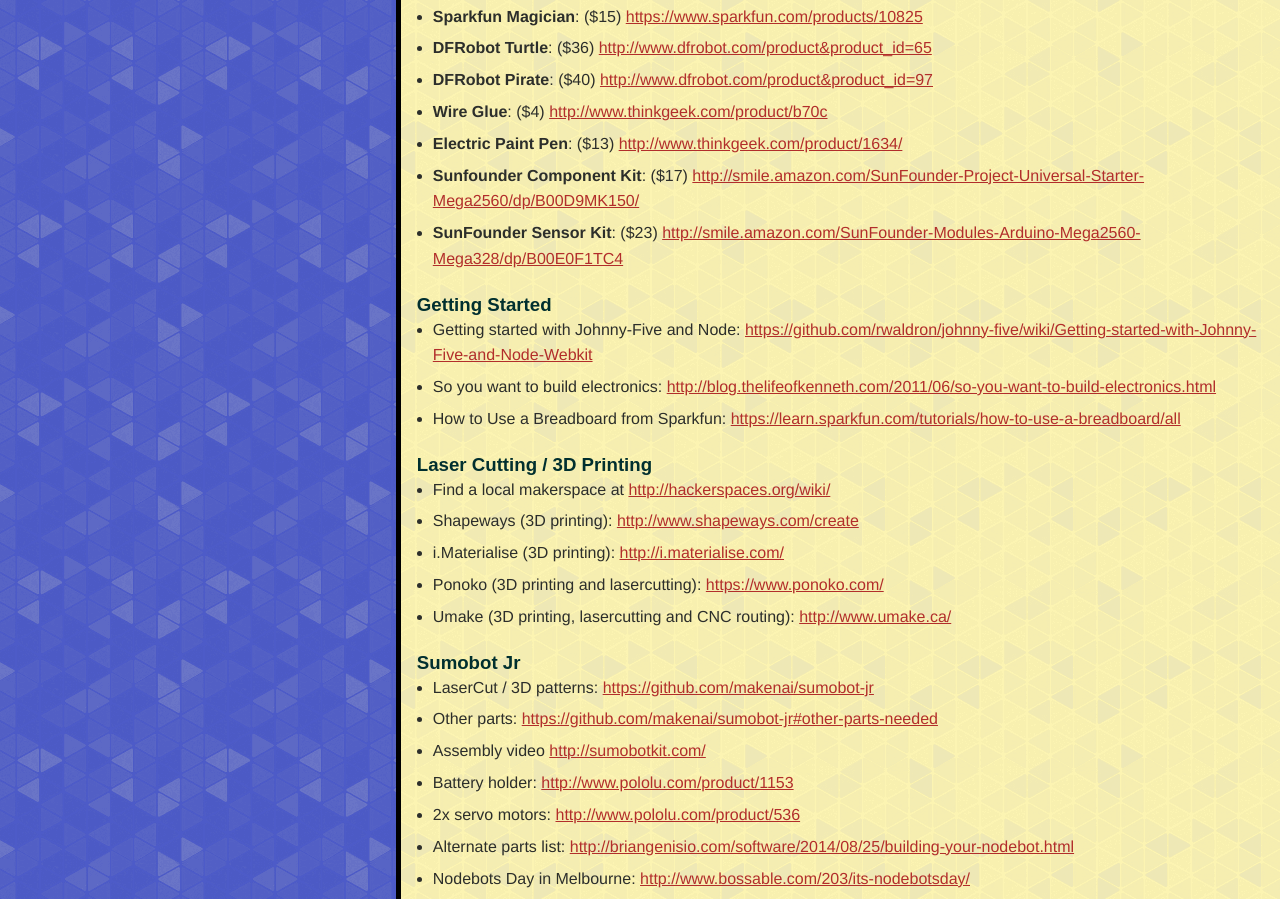
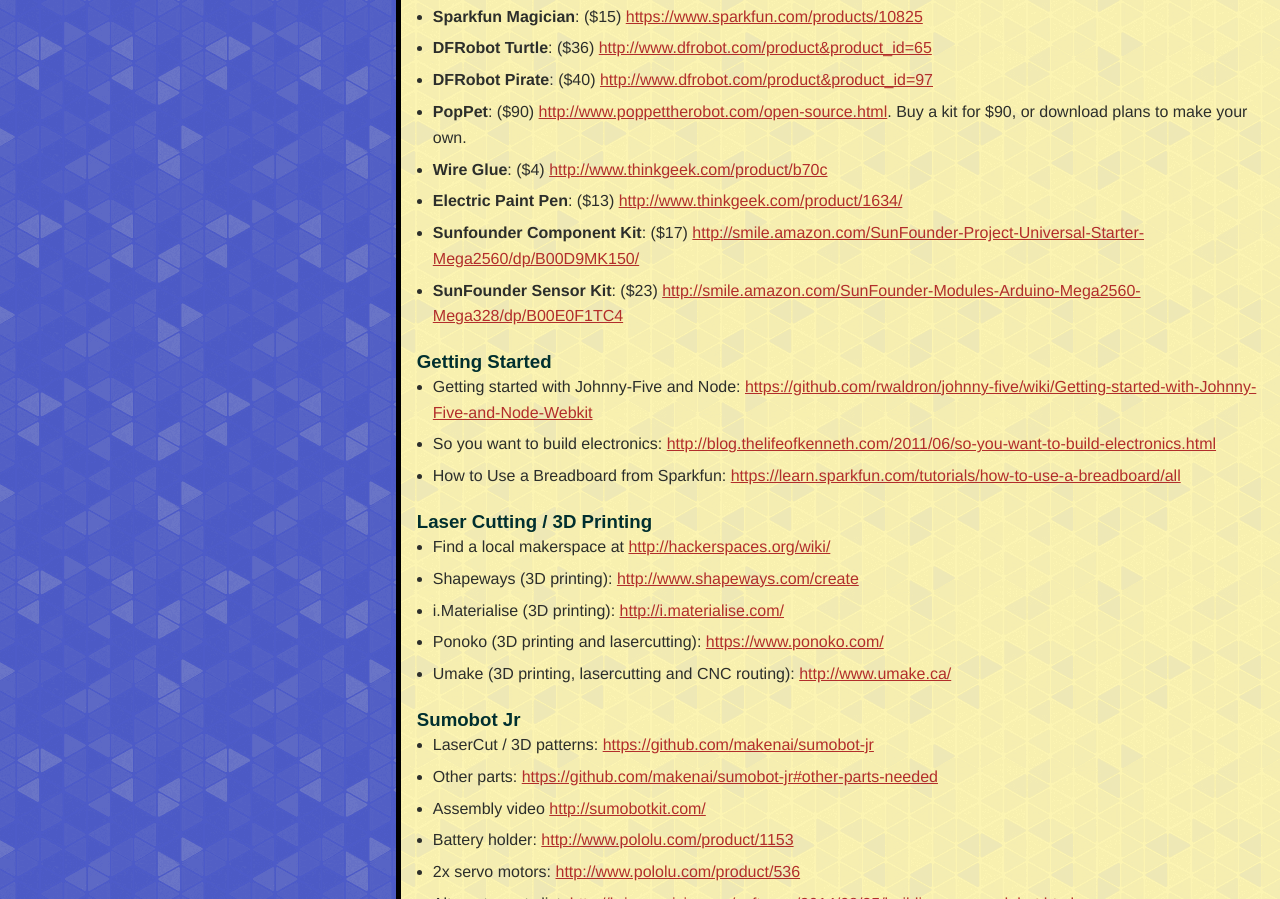
Before and after one commit to KatieK2/0-to-nodebots-links, a plain HTML site: page index.html in a window 1280 px wide. Shown: the part 1202-2101 px from the top of the page. Drawn offline with Linux system fonts and the light colour scheme; a web font is replaced by a local one.

Commit message:
Added PopPet.

```diff
--- a/index.html
+++ b/index.html
@@ -117,6 +117,7 @@
       <li><strong>Sparkfun Magician</strong>: ($15) <a href="https://www.sparkfun.com/products/10825">https://www.sparkfun.com/products/10825</a></li>
       <li><strong>DFRobot Turtle</strong>: ($36) <a href="http://www.dfrobot.com/product&amp;product_id=65">http://www.dfrobot.com/product&product_id=65</a></li>
       <li><strong>DFRobot Pirate</strong>: ($40) <a href="http://www.dfrobot.com/product&amp;product_id=97">http://www.dfrobot.com/product&product_id=97</a></li>
+      <li><strong>PopPet</strong>: ($90) <a href="http://www.poppettherobot.com/open-source.html">http://www.poppettherobot.com/open-source.html</a>. Buy a kit for $90, or download plans to make your own.</li>
       <li><strong>Wire Glue</strong>: ($4) <a href="http://www.thinkgeek.com/product/b70c">http://www.thinkgeek.com/product/b70c</a></li>
       <li><strong>Electric Paint Pen</strong>: ($13) <a href="http://www.thinkgeek.com/product/1634/">http://www.thinkgeek.com/product/1634/</a></li>
       <li><strong>Sunfounder Component Kit</strong>: ($17) <a href="http://smile.amazon.com/SunFounder-Project-Universal-Starter-Mega2560/dp/B00D9MK150/">http://smile.amazon.com/SunFounder-Project-Universal-Starter-Mega2560/dp/B00D9MK150/</a></li>
```
